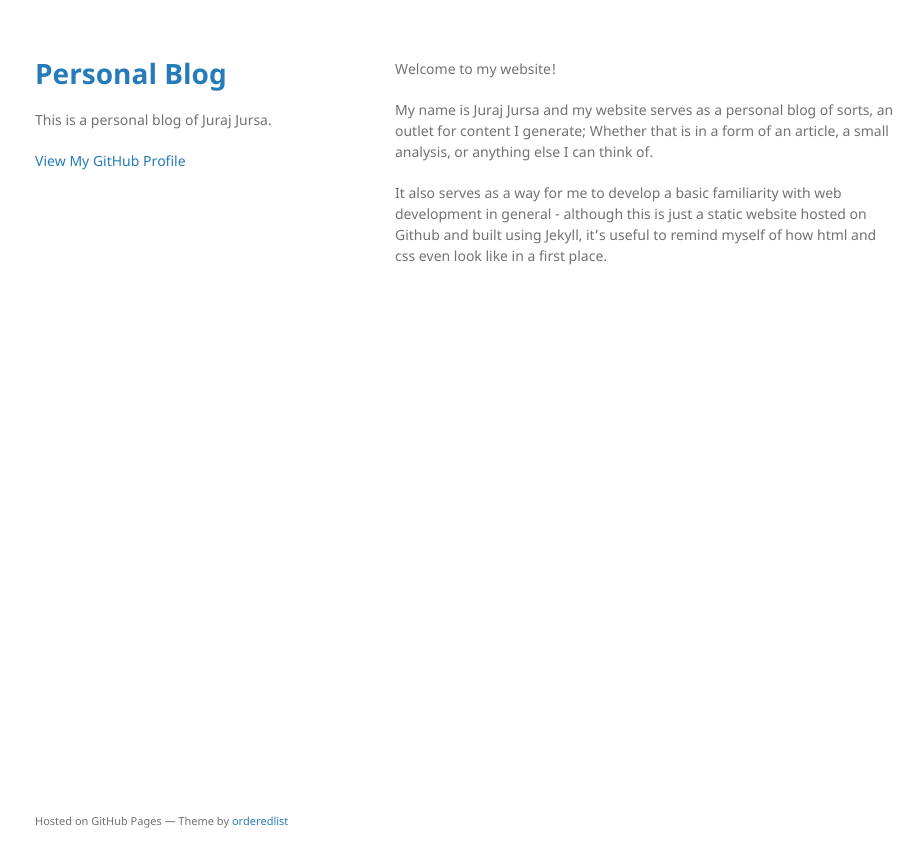
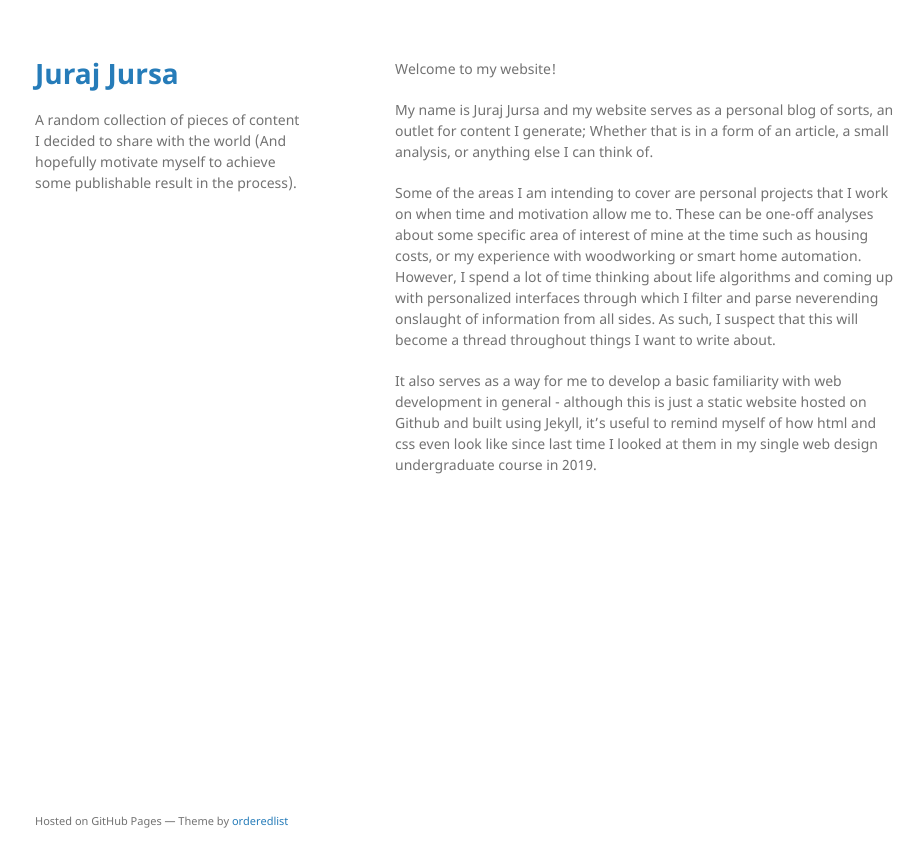
Before and after one commit to juraj-jursa/juraj-jursa.github.io, a Jekyll site: the page built from index.markdown, in a window 1280 px wide. Shown: the top 867 px of the page, without its empty margins (175-1099 px from the left). Built offline with Jekyll 4.4.1, drawn with Linux system fonts in a browser that asks for light colours.

Commit message:
updated home description

```diff
--- a/_config.yml
+++ b/_config.yml
@@ -3,11 +3,11 @@
 #---------------------------------------------------------------
 # Accessed via {{ site.title }} or {{ site.email }}
 
-title: Personal Blog
+title: Juraj Jursa
 email: juraj.y.jursa@gmail.com
 description: >- # this means to ignore newlines until "baseurl:"
-  This is a personal blog of Juraj Jursa.
-
+  A random collection of pieces of content I decided to share with the world
+  (And hopefully motivate myself to achieve some publishable result in the process).
 baseurl: "" # the subpath of your site, e.g. /blog
 url: "" # the base hostname & protocol for your site, e.g. http://example.com
 
@@ -25,7 +25,6 @@ plugins:
 
 
 
-
 # Exclude from processing.
 #---------------------------------------------------------------
 # exclude:
--- a/_layouts/default.html
+++ b/_layouts/default.html
@@ -23,14 +23,6 @@
 
         <p>{{ site.description | default: site.github.project_tagline }}</p>
 
-        {% if site.github.is_project_page %}
-        <p class="view"><a href="{{ site.github.repository_url }}">View the Project on GitHub <small>{{ site.github.repository_nwo }}</small></a></p>
-        {% endif %}
-
-        {% if site.github.is_user_page %}
-        <p class="view"><a href="{{ site.github.owner_url }}">View My GitHub Profile</a></p>
-        {% endif %}
-
         {% if site.show_downloads %}
         <ul class="downloads">
           <li><a href="{{ site.github.zip_url }}">Download <strong>ZIP File</strong></a></li>
--- a/about.markdown
+++ b/about.markdown
@@ -5,9 +5,10 @@ permalink: /about/
 ---
 
 
-My name is Juraj Jursa. I graduated New York University in 2022 and have worked as a Quantitative Researcher at a small hedge fund shop called SCT Capital Management since.
+My name is Juraj Jursa. I graduated New York University in 2022 and have worked as a Quantitative Researcher at a small quant shop since.
 
-I am interested in sharing my thoughts and
+
+
 
 
 This is the base Jekyll theme. You can find out more info about customizing your Jekyll theme, as well as basic Jekyll usage documentation at [jekyllrb.com](https://jekyllrb.com/)
--- a/index.markdown
+++ b/index.markdown
@@ -9,4 +9,6 @@ Welcome to my website!
 
 My name is Juraj Jursa and my website serves as a personal blog of sorts, an outlet for content I generate; Whether that is in a form of an article, a small analysis, or anything else I can think of.
 
-It also serves as a way for me to develop a basic familiarity with web development in general - although this is just a static website hosted on Github and built using Jekyll, it's useful to remind myself of how html and css even look like in a first place.
+Some of the areas I am intending to cover are personal projects that I work on when time and motivation allow me to. These can be one-off analyses about some specific area of interest of mine at the time such as housing costs, or my experience with woodworking or smart home automation. However, I spend a lot of time thinking about life algorithms and coming up with personalized interfaces through which I filter and parse neverending onslaught of information from all sides. As such, I suspect that this will become a thread throughout things I want to write about.
+
+It also serves as a way for me to develop a basic familiarity with web development in general - although this is just a static website hosted on Github and built using Jekyll, it's useful to remind myself of how html and css even look like since last time I looked at them in my single web design undergraduate course in 2019.
```
